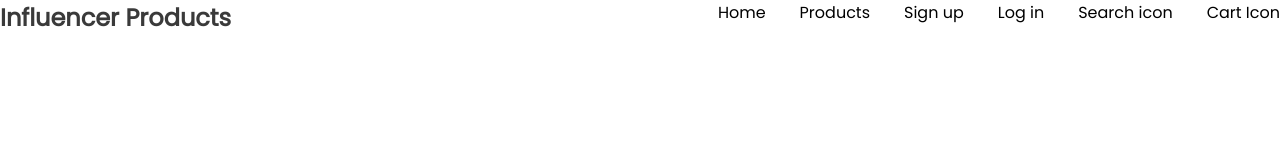
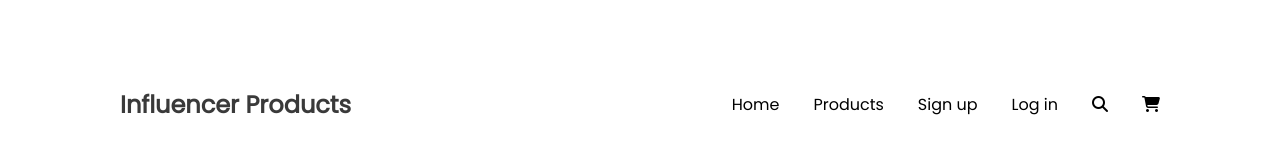
Before and after one commit to Salman-165324/influencer-gear, a plain HTML site: page index.html in a window 1280 px wide. Drawn offline with Linux system fonts and the light colour scheme.

Commit message:
big screen nav completed

```diff
--- a/index.html
+++ b/index.html
@@ -31,8 +31,8 @@
             <li class="responsive-nav-items">Products</li>
             <li class="responsive-nav-items">Sign up</li>
             <li class="responsive-nav-items">Log in</li>
-            <li class="responsive-nav-items">Search icon</li>
-            <li>Cart Icon </li>
+            <li class="responsive-nav-items"><i class="fa-solid fa-magnifying-glass"></i></li>
+            <li><i class="fa-solid fa-cart-shopping"></i></li>
         </ul>
 
     </nav>
--- a/styles/index.css
+++ b/styles/index.css
@@ -7,12 +7,21 @@
     box-sizing: border-box;
 }
 
+body{
+
+    max-width: 1440px;
+    margin: 0 auto;
+
+}
+
 /* nav styles */
 
 nav{
 
     display: flex;
     justify-content: space-between;
+    align-items: center;
+    margin: 87px 120px 0px 120px;
 }
 
 .nav-menu-icon {
```
